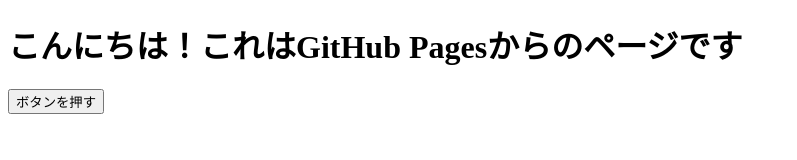
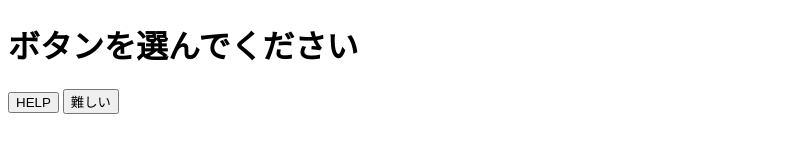
Before and after one commit to mchr99/my-log-page, a plain HTML site: page index.html in a window 1280 px wide. Shown: the whole page, without its empty margins (0-797 px from the left). Drawn offline with Linux system fonts and the light colour scheme.

Commit message:
Add files via upload

```diff
--- a/index.html
+++ b/index.html
@@ -1,11 +1,31 @@
 <!DOCTYPE html>
-<html>
-  <head>
-    <meta charset="UTF-8" />
-    <title>GitHub Pages テスト</title>
-  </head>
-  <body>
-    <h1>こんにちは！これはGitHub Pagesからのページです</h1>
-    <button onclick="alert('ログを記録しました！')">ボタンを押す</button>
-  </body>
+<html lang="ja">
+<head>
+  <meta charset="UTF-8">
+  <title>ログ記録ページ</title>
+  <script>
+    const logUrl = "https://script.google.com/macros/s/AKfycbwaWTWdooqF-UCUA9qYnnsCgJieSnfWeNq0cJB0rEKZNiqjJp0P6eang95lCyJF8Rw1eQ/exec";
+
+    function logButtonClick(type) {
+      fetch(logUrl, {
+        method: "POST",
+        mode: "no-cors",
+        headers: {
+          "Content-Type": "application/json"
+        },
+        body: JSON.stringify({
+          timestamp: new Date().toISOString(),
+          buttonType: type
+        })
+      });
+
+      alert(`${type} を記録しました！`);
+    }
+  </script>
+</head>
+<body>
+  <h1>ボタンを選んでください</h1>
+  <button onclick="logButtonClick('HELP')">HELP</button>
+  <button onclick="logButtonClick('難しい')">難しい</button>
+</body>
 </html>
```
